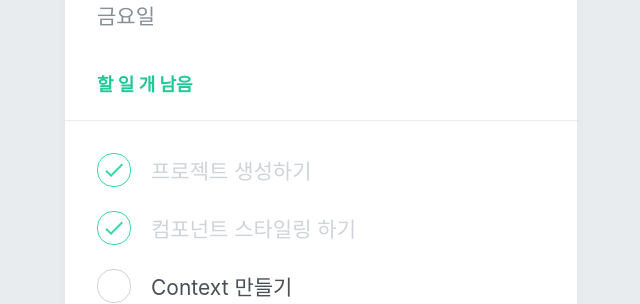
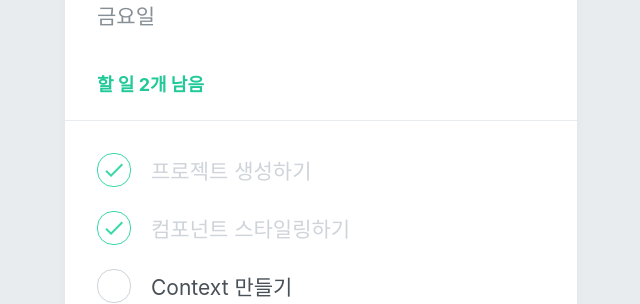
Before and after one commit to seoyeon-baek/TodoLIst, a React (Create React App) app: page / in a window 1280 px wide. Shown: the part 200-504 px from the top of the page, without its empty margins (319-959 px from the left). Built offline with nearby package versions, Linux system fonts and the light colour scheme.

Commit message:
Modify: todolist 완성

```diff
--- a/src/TodoContext.js
+++ b/src/TodoContext.js
@@ -1,4 +1,4 @@
-import React, {createContext, useContext, useReducer, useRef} from "react";
+import React, {useReducer, createContext, useContext, useRef} from "react";
 
 const initialTodos = [
   {
@@ -27,12 +27,10 @@
   switch (action.type) {
     case "CREATE":
       return state.concat(action.todo);
-
     case "TOGGLE":
       return state.map(todo =>
         todo.id === action.id ? {...todo, done: !todo.done} : todo
       );
-
     case "REMOVE":
       return state.filter(todo => todo.id !== action.id);
     default:
@@ -59,8 +57,6 @@
   );
 }
 
-//TodoProvider로 감싸져 있지 않다면 에러 발생 시키기
-// Context 사용을 위한 커스텀 훅을 만들때 에러처리 해주면 문제점을 빠르게 발견할 수 있다
 export function useTodoState() {
   const context = useContext(TodoStateContext);
   if (!context) {
--- a/src/components/TodoCreate.js
+++ b/src/components/TodoCreate.js
@@ -2,6 +2,7 @@
 import styled, {css} from "styled-components";
 import {MdAdd} from "react-icons/md";
 import {useState} from "react";
+import {useTodoDispatch, useTodoNextId} from "../TodoContext";
 
 const CircleButton = styled.button`
   background: #38d9a9;
@@ -78,14 +79,39 @@
 
 function TodoCreate() {
   const [open, setOpen] = useState(false);
+  const [value, setValue] = useState("");
+
+  const dispatch = useTodoDispatch();
+  const nextId = useTodoNextId();
+
   const onToggle = () => setOpen(!open);
+  const onChange = e => setValue(e.target.value);
+  const onSubmit = e => {
+    e.preventDefault(); //새로고침 방지
+    dispatch({
+      type: "CREATE",
+      todo: {
+        id: nextId.current,
+        text: value,
+        done: false,
+      },
+    });
+    setValue("");
+    setOpen(false);
+    nextId.current += 1;
+  };
 
   return (
     <>
       {open && (
         <InsertFormPositioner>
-          <InsertForm>
-            <Input autoFocus placeholder="할 일을 입력 후, Enter를 누르세요" />
+          <InsertForm onSubmit={onSubmit}>
+            <Input
+              autoFocus
+              placeholder="할 일을 입력 후, Enter를 누르세요"
+              onChange={onChange}
+              value={value}
+            />
           </InsertForm>
         </InsertFormPositioner>
       )}
--- a/src/components/TodoHead.js
+++ b/src/components/TodoHead.js
@@ -31,7 +31,8 @@
 
 function TodoHead() {
   const todos = useTodoState(); //리스트 출력
-  const undoneTasks = todos.filter(todo => !todo.done); //완료  안돼있는거 필터링
+  const undoneTasks = todos.filter(todo => !todo.done);
+  //완료  안돼있는거 필터링
 
   const today = new Date();
   const dateString = today.toLocaleDateString("ko-KR", {
@@ -45,7 +46,7 @@
     <TodoHeadBlock>
       <h1>{dateString}</h1>
       <div className="day">{dayName}</div>
-      <div className="tasks-left">할 일 {undoneTasks.lenght}개 남음</div>
+      <div className="tasks-left">할 일 {undoneTasks.length}개 남음</div>
     </TodoHeadBlock>
   );
 }
--- a/src/components/TodoItem.js
+++ b/src/components/TodoItem.js
@@ -1,6 +1,7 @@
 import React from "react";
 import styled, {css} from "styled-components";
 import {MdDone, MdDelete} from "react-icons/md";
+import {useTodoDispatch} from "../TodoContext";
 
 const Remove = styled.div`
   display: flex;
@@ -20,7 +21,6 @@
   align-items: center;
   padding-top: 12px;
   padding-bottom: 12px;
-  /* TodoItemBlock 위에 커서가 있으면 Remove 컴포넌트를 보여줌 */
   &:hover {
     ${Remove} {
       display: initial;
@@ -59,15 +59,20 @@
 `;
 
 function TodoItem({id, done, text}) {
+  const dispatch = useTodoDispatch();
+  const onToggle = () => dispatch({type: "TOGGLE", id});
+  const onRemove = () => dispatch({type: "REMOVE", id});
   return (
     <TodoItemBlock>
-      <CheckCircle done={done}>{done && <MdDone />}</CheckCircle>
+      <CheckCircle done={done} onClick={onToggle}>
+        {done && <MdDone />}
+      </CheckCircle>
       <Text done={done}>{text}</Text>
-      <Remove>
+      <Remove onClick={onRemove}>
         <MdDelete />
       </Remove>
     </TodoItemBlock>
   );
 }
 
-export default TodoItem;
+export default React.memo(TodoItem);
--- a/src/components/TodoList.js
+++ b/src/components/TodoList.js
@@ -1,6 +1,7 @@
 import React from "react";
 import styled from "styled-components";
 import TodoItem from "./TodoItem";
+import {useTodoState} from "../TodoContext";
 
 const TodoListBlock = styled.div`
   flex: 1;
@@ -10,12 +11,18 @@
 `;
 
 function TodoList() {
+  const todos = useTodoState();
+
   return (
     <TodoListBlock>
-      <TodoItem text="프로젝트 생성하기" done={true}></TodoItem>
-      <TodoItem text="컴포넌트 스타일링 하기" done={true}></TodoItem>
-      <TodoItem text="Context 만들기" done={false}></TodoItem>
-      <TodoItem text="기능 구현하기" done={false}></TodoItem>
+      {todos.map(todo => (
+        <TodoItem
+          key={todo.id}
+          id={todo.id}
+          text={todo.text}
+          done={todo.done}
+        />
+      ))}
     </TodoListBlock>
   );
 }
```
